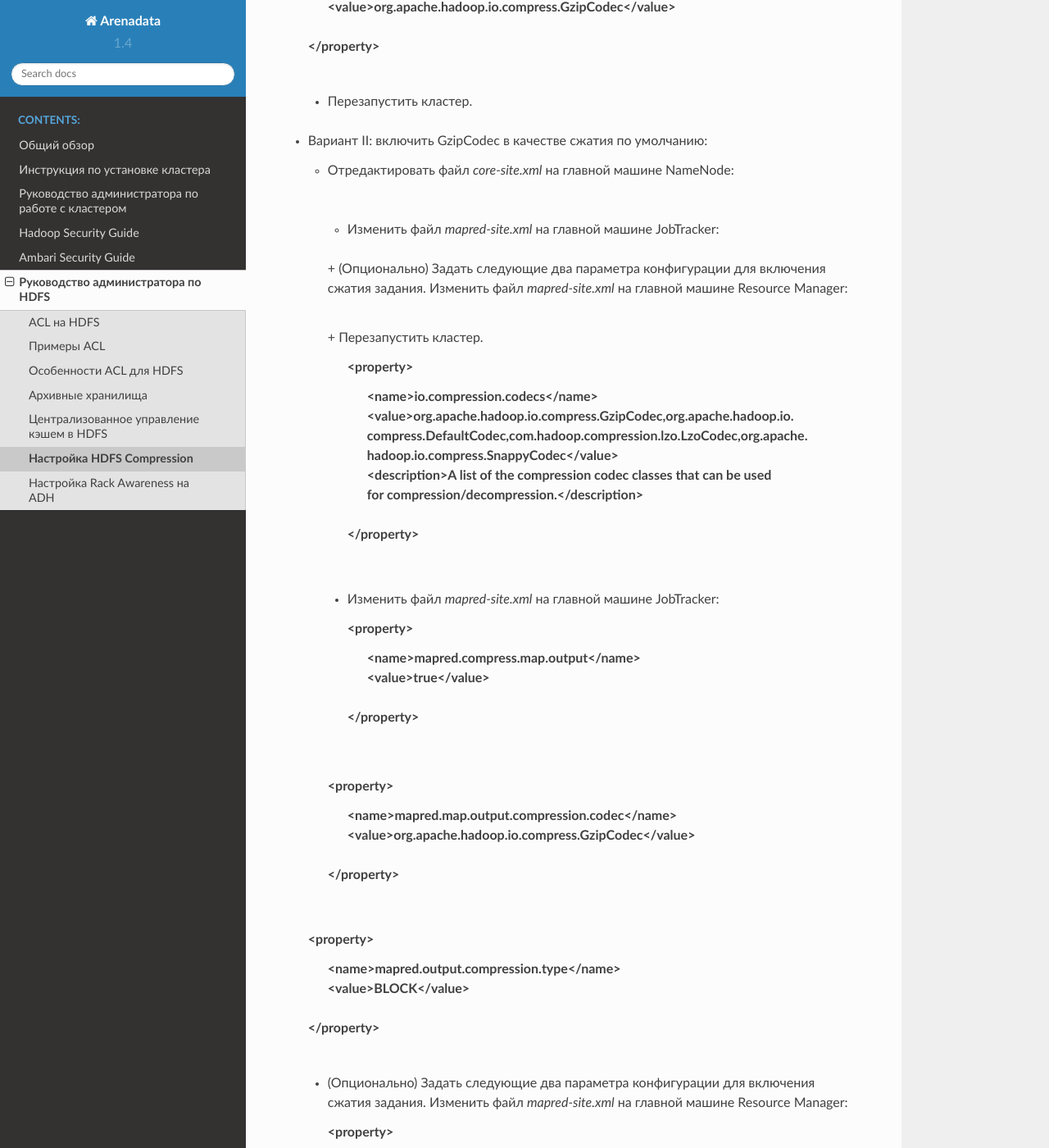
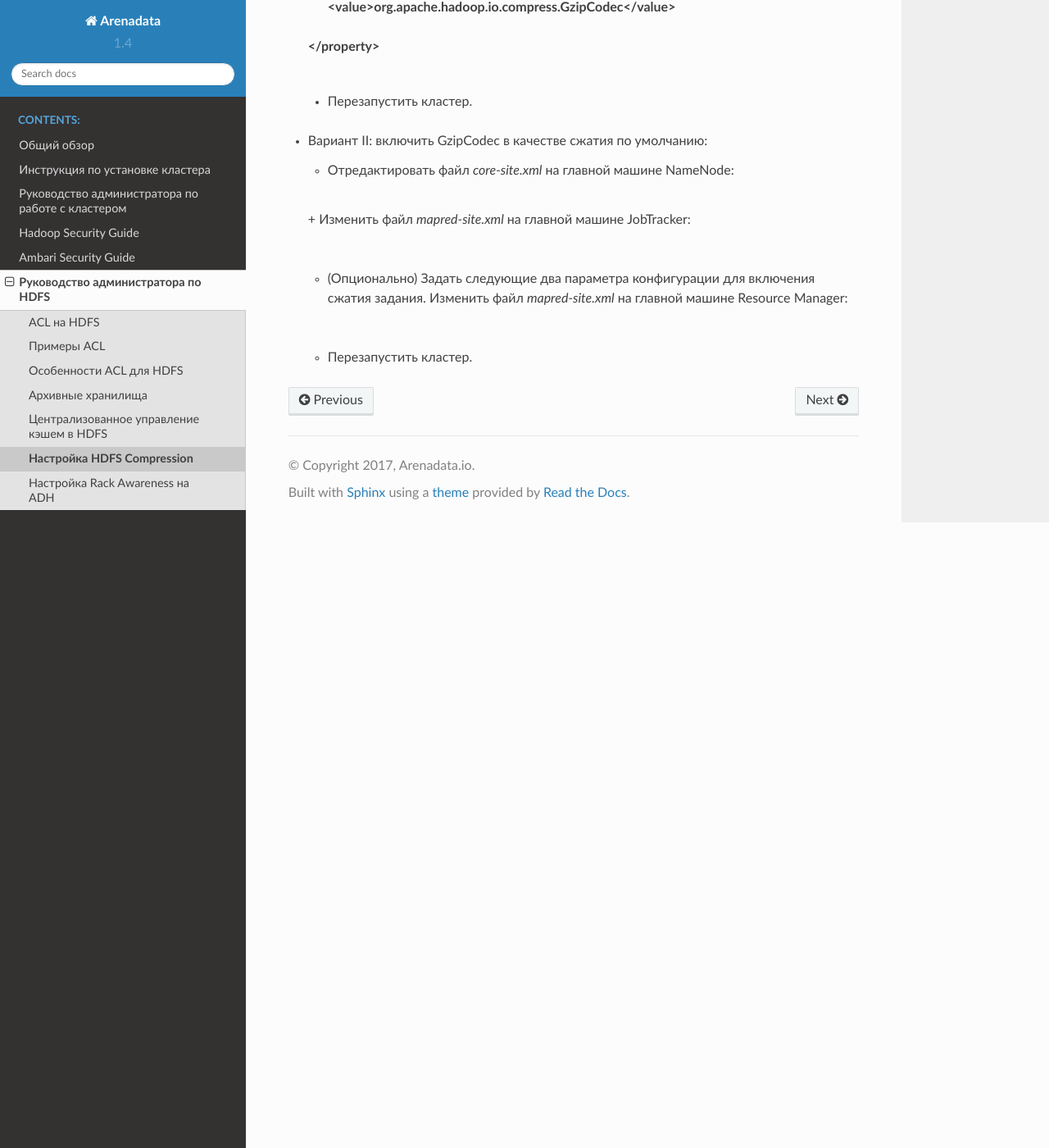
Before and after one commit to arenadata/docs_adps, a Sphinx documentation site: the page built from source/HDFSadmin/HDFSCompression.rst, in a window 1280 px wide and 1400 px high, scrolled down 1799 px. Shown: the whole window at 82% size. Built offline with Sphinx 7.4.7 and the Read the Docs theme 2.0.0, drawn with Linux system fonts in a browser that asks for light colours; some of the changed text lies outside the part shown.

Commit message:
Update HDFSCompression.rst

```diff
--- a/source/HDFSadmin/HDFSCompression.rst
+++ b/source/HDFSadmin/HDFSCompression.rst
@@ -70,51 +70,10 @@
   + Отредактировать файл *core-site.xml* на главной машине NameNode:
 
   |br|
-   + Изменить файл *mapred-site.xml* на главной машине JobTracker:
+  + Изменить файл *mapred-site.xml* на главной машине JobTracker:
 
    |br|
-   + (Опционально) Задать следующие два параметра конфигурации для включения сжатия задания. Изменить файл *mapred-site.xml* на главной машине Resource Manager:
+  + (Опционально) Задать следующие два параметра конфигурации для включения сжатия задания. Изменить файл *mapred-site.xml* на главной машине Resource Manager:
 
    |br|
-   + Перезапустить кластер.
-
-
-    :command:`<property>` |br|
-      :command:`<name>io.compression.codecs</name>` |br|
-      :command:`<value>org.apache.hadoop.io.compress.GzipCodec,org.apache.hadoop.io.` |br|
-      :command:`compress.DefaultCodec,com.hadoop.compression.lzo.LzoCodec,org.apache.` |br|
-      :command:`hadoop.io.compress.SnappyCodec</value>` |br|
-      :command:`<description>A list of the compression codec classes that can be used` |br|
-      :command:`for compression/decompression.</description>` |br|
-    :command:`</property>` |br|
-|br|
-   + Изменить файл *mapred-site.xml* на главной машине JobTracker:
-
-    :command:`<property>` |br|
-      :command:`<name>mapred.compress.map.output</name>` |br|
-      :command:`<value>true</value>` |br|
-    :command:`</property>`
- |br|
-      :command:`<property>` |br|
-        :command:`<name>mapred.map.output.compression.codec</name>` |br|
-        :command:`<value>org.apache.hadoop.io.compress.GzipCodec</value>` |br|
-      :command:`</property>`
-|br|
-      :command:`<property>` |br|
-        :command:`<name>mapred.output.compression.type</name>` |br|
-        :command:`<value>BLOCK</value>` |br|
-      :command:`</property>` |br|
-|br|
-   + (Опционально) Задать следующие два параметра конфигурации для включения сжатия задания. Изменить файл *mapred-site.xml* на главной машине Resource Manager:
-
-    :command:`<property>` |br|
-      :command:`<name>mapred.output.compress</name>` |br|
-      :command:`<value>true</value>` |br|
-    :command:`</property>`
-|br|
-      :command:`<property>` |br|
-        :command:`<name>mapred.output.compression.codec</name>` |br|
-        :command:`<value>org.apache.hadoop.io.compress.GzipCodec</value>` |br|
-      :command:`</property>` |br|
-|br|
-   + Перезапустить кластер.
+  + Перезапустить кластер.
```
